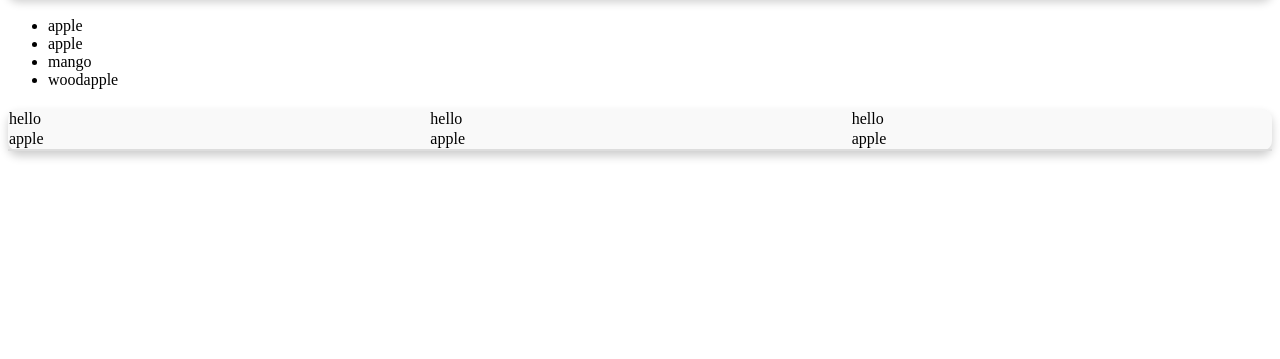
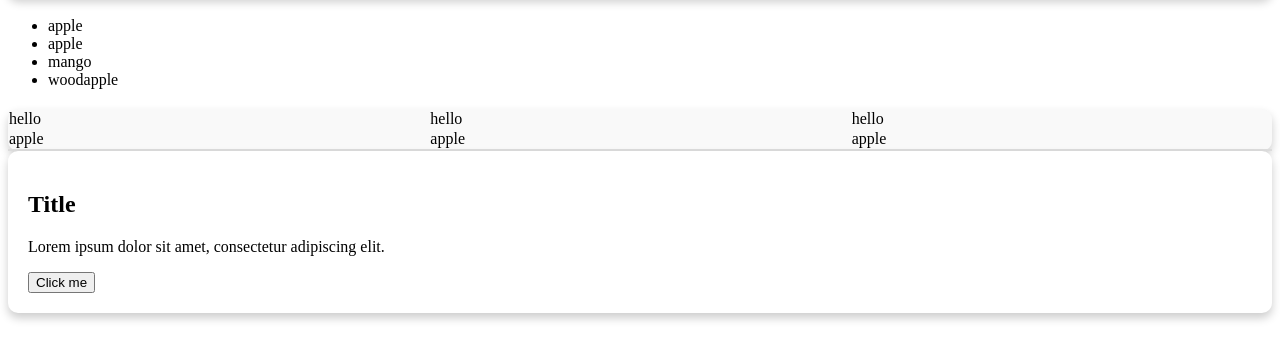
Before and after one commit to Mohosinreza535/frist-repo, a plain HTML site: page index.html in a window 1280 px wide. Shown: the part 97-456 px from the top of the page. Drawn offline with Linux system fonts and the light colour scheme.

Commit message:
added a new card

```diff
--- a/index.html
+++ b/index.html
@@ -31,5 +31,13 @@
             </tr>
         </table>
     </div>
+
+    <div>
+        <div class="card">
+            <h2>Title</h2>
+            <p>Lorem ipsum dolor sit amet, consectetur adipiscing elit.</p>
+            <button>Click me</button>
+        </div>
+    </div>
 </body>
 </html>
--- a/style.css
+++ b/style.css
@@ -22,3 +22,14 @@ table{
     background-color: #f9f9f9;
     border-bottom: 2px solid #ddd;
 }
+
+
+.card{
+
+    border-radius: 10px;
+    box-shadow: 0 5px 10px rgba(0, 0, 0, 0.2);
+    transition: background-color 0.3s ease;
+    margin-bottom: 20px;
+    padding: 20px;
+    background-color: #fff;
+}
```
